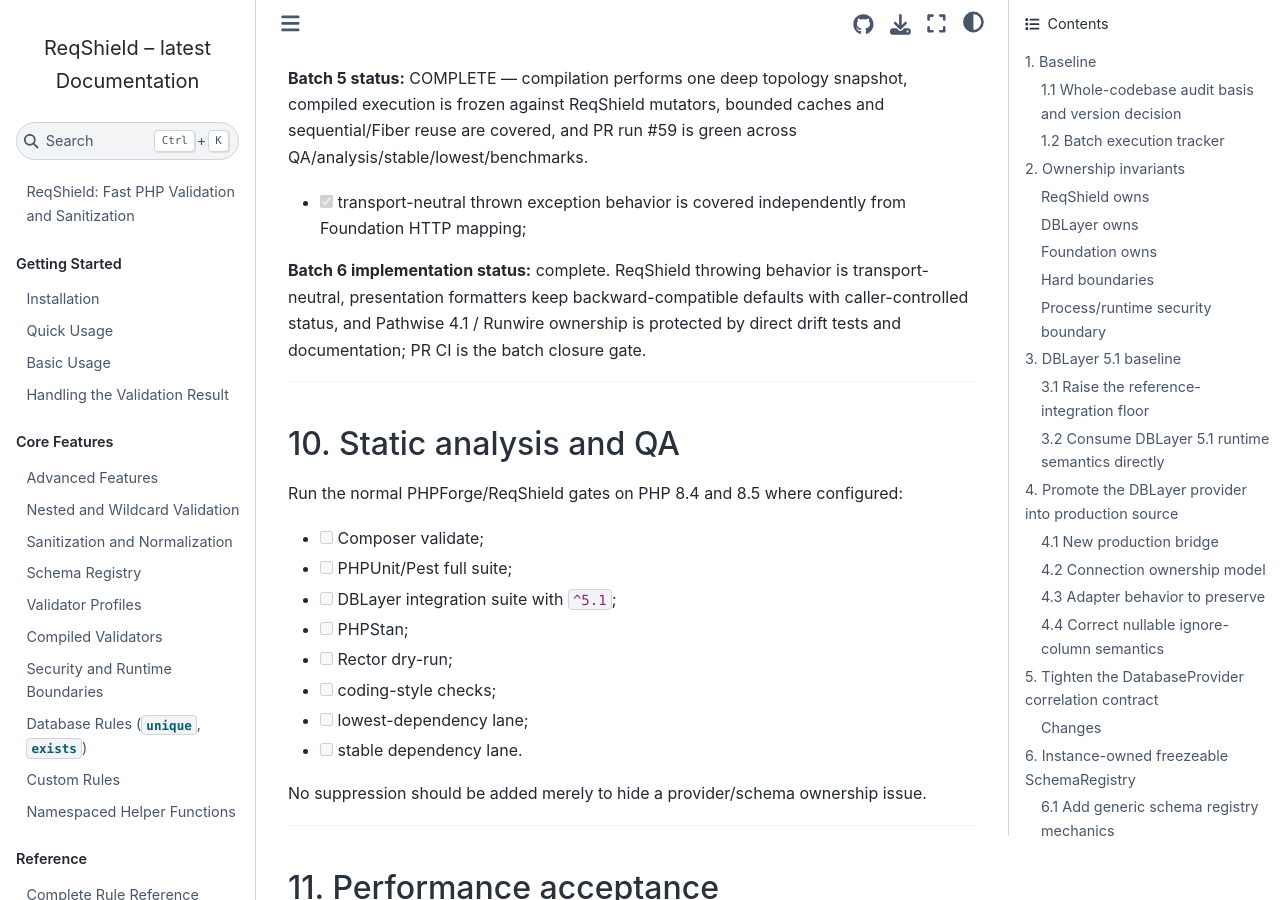
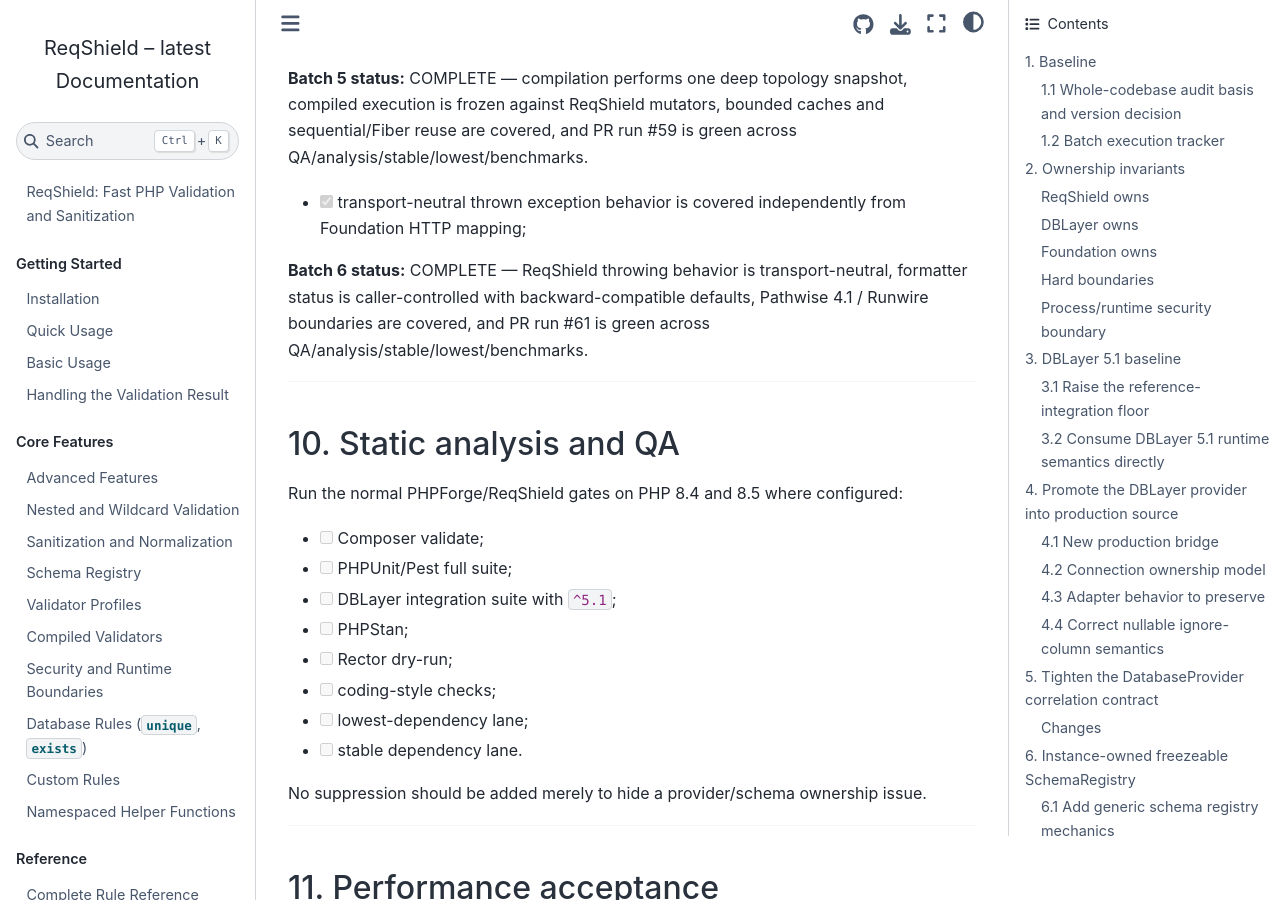
Before and after one commit to infocyph/ReqShield, a Sphinx documentation site: the page built from docs/plans/reqshield-3.2-foundation-26.7-development-plan.md, in a window 1280 px wide and 900 px high, scrolled down 19049 px. Built offline with Sphinx 7.4.7 and the Sphinx Book theme 1.1.4, drawn with Linux system fonts in a browser that asks for light colours; some of the changed text lies outside the part shown.

Commit message:
docs: close Batch 6 after green QA

```diff
--- a/docs/plans/reqshield-3.2-foundation-26.7-development-plan.md
+++ b/docs/plans/reqshield-3.2-foundation-26.7-development-plan.md
@@ -47,7 +47,7 @@
 | 3 | Instance-owned freezeable `SchemaRegistry` + static-fragment compatibility boundary | **complete — PR run #48 green** |
 | 4 | Immutable `ValidatorProfile` + Foundation profile-parity semantics | **complete — PR run #53 green** |
 | 5 | Frozen/reentrant `CompiledValidator` + cache/state isolation | **complete — PR run #59 green** |
-| 6 | Transport-neutral exception cleanup + Pathwise 4.1 / Runwire trust-boundary closure | **implementation complete / QA pending** |
+| 6 | Transport-neutral exception cleanup + Pathwise 4.1 / Runwire trust-boundary closure | **complete — PR run #61 green** |
 | 7 | Documentation + benchmarks + PHP 8.4/8.5 stable/lowest QA + ReqShield 3.2 release gate | **next** |
 | 8 | Foundation 26.7 migration: consume 3.2 and delete duplicate DB/schema/profile mechanics | open |
 
@@ -556,7 +556,7 @@
 
 - [X] transport-neutral thrown exception behavior is covered independently from Foundation HTTP mapping;
 
-**Batch 6 implementation status:** complete. ReqShield throwing behavior is transport-neutral, presentation formatters keep backward-compatible defaults with caller-controlled status, and Pathwise 4.1 / Runwire ownership is protected by direct drift tests and documentation; PR CI is the batch closure gate.
+**Batch 6 status:** COMPLETE — ReqShield throwing behavior is transport-neutral, formatter status is caller-controlled with backward-compatible defaults, Pathwise 4.1 / Runwire boundaries are covered, and PR run #61 is green across QA/analysis/stable/lowest/benchmarks.
 
 ---
 
@@ -770,7 +770,7 @@
 3. **Batch 3 — COMPLETE:** instance-owned frozen `SchemaRegistry`, rule snapshot isolation and persistent/Fiber coverage are green in PR run #48.
 4. **Batch 4 — COMPLETE:** immutable sparse `ValidatorProfile`, Foundation-compatible normalization/overlay semantics, DTO/messages/limits/DB-cold tests and documentation are green in PR run #53.
 5. **Batch 5 — COMPLETE:** frozen compiled snapshots, callback mutation blocking, bounded cache isolation and same-instance sequential/Fiber reuse are green in PR run #59.
-6. **Batch 6 — implementation complete / QA pending:** transport-neutral exceptions, caller-controlled formatter status, process-operation drift tests and Pathwise 4.1/Runwire boundary documentation are implemented; PR CI is the closure gate.
+6. **Batch 6 — COMPLETE:** transport-neutral exceptions, caller-controlled formatter status, process-operation drift tests and Pathwise 4.1/Runwire boundary documentation are green in PR run #61.
 7. **Batch 7 — next:** complete docs/benchmarks, run PHP 8.4/8.5 stable + lowest QA/static-analysis gates, and close the ReqShield 3.2 release gate.
 8. **Batch 8:** return to Foundation 26.7, consume ReqShield 3.2, remove duplicate DB provider/schema/profile mechanics, run Foundation acceptance/performance gates, and update the Foundation tracker/benchmark naming only after the dependency is consumable.
 
```
